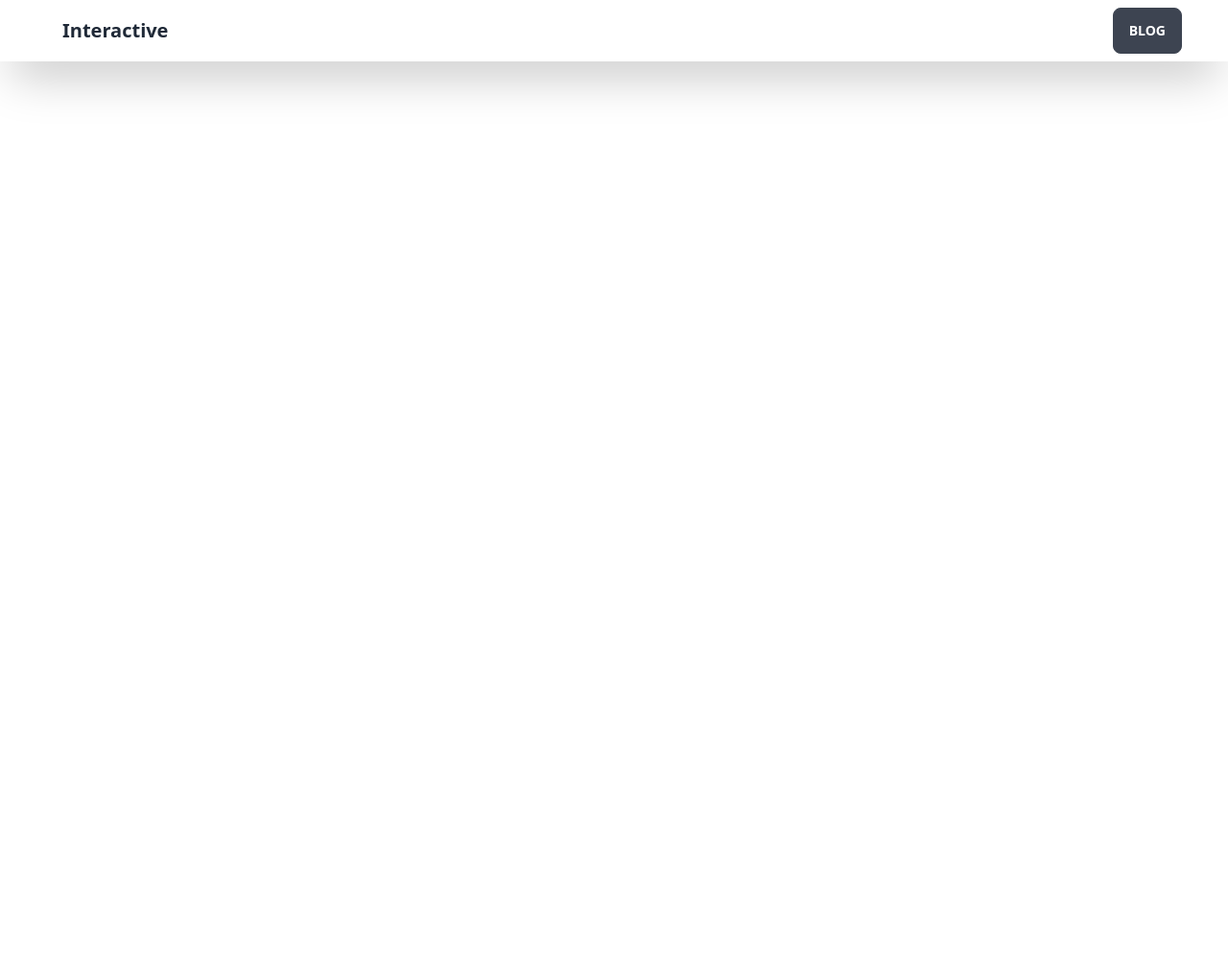
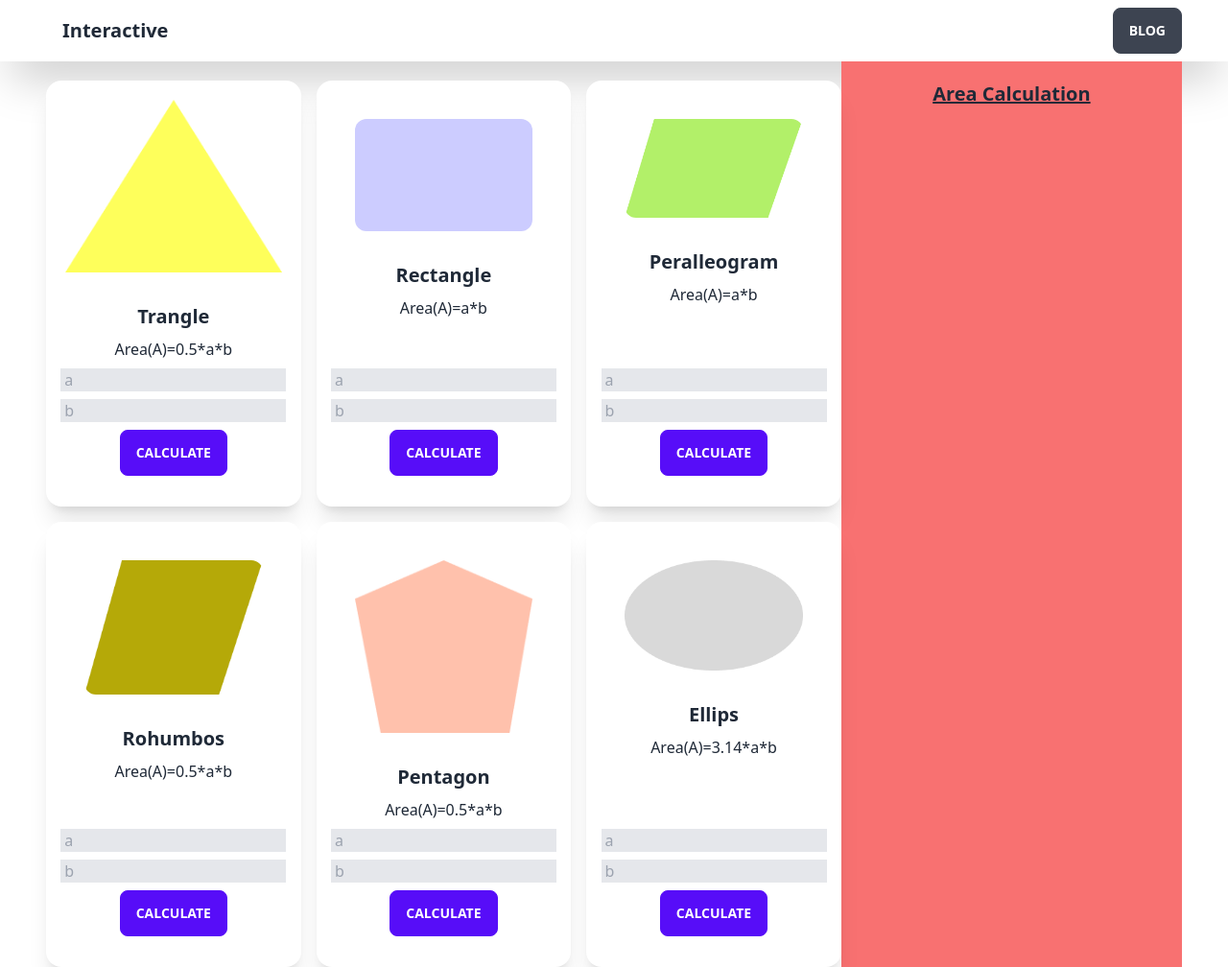
Before and after one commit to Mostafiz1257/genius-geometry, a plain HTML site: page index.html in a window 1280 px wide. Shown: the whole page at 96% size. Before the commit the page ends 800 px from the top, so only its background shows below. Drawn offline with nearby package versions, Linux system fonts and the light colour scheme.

Commit message:
added card section

```diff
--- a/index.html
+++ b/index.html
@@ -1,21 +1,26 @@
 <!DOCTYPE html>
 <html lang="en">
+
 <head>
   <meta charset="UTF-8">
   <meta http-equiv="X-UA-Compatible" content="IE=edge">
   <meta name="viewport" content="width=device-width, initial-scale=1.0">
 
-<link href="https://cdn.jsdelivr.net/npm/daisyui@2.50.1/dist/full.css" rel="stylesheet" type="text/css" />
-<script src="https://cdn.tailwindcss.com"></script>
+  <link href="https://cdn.jsdelivr.net/npm/daisyui@2.50.1/dist/full.css" rel="stylesheet" type="text/css" />
+  <script src="https://cdn.tailwindcss.com"></script>
   <title>Genius-Geometry</title>
 </head>
+
 <body>
   <header>
     <div class="navbar bg-base-100 shadow-2xl lg:px-12">
       <div class="navbar-start">
         <div class="dropdown">
           <label tabindex="0" class="btn btn-ghost lg:hidden">
-            <svg xmlns="http://www.w3.org/2000/svg" class="h-5 w-5" fill="none" viewBox="0 0 24 24" stroke="currentColor"><path stroke-linecap="round" stroke-linejoin="round" stroke-width="2" d="M4 6h16M4 12h8m-8 6h16" /></svg>
+            <svg xmlns="http://www.w3.org/2000/svg" class="h-5 w-5" fill="none" viewBox="0 0 24 24"
+              stroke="currentColor">
+              <path stroke-linecap="round" stroke-linejoin="round" stroke-width="2" d="M4 6h16M4 12h8m-8 6h16" />
+            </svg>
           </label>
           <ul tabindex="0" class="menu menu-compact dropdown-content mt-3 p-2 shadow bg-base-100 rounded-box w-52">
 
@@ -33,6 +38,99 @@
       </div>
     </div>
   </header>
+  <!-- card section  -->
+  <section class="lg:px-12 flex">
+    <div class="product-details mt-5 w-[70%]  grid lg:grid-cols-3 gap-4">
+      <div class="card w-full bg-base-100 shadow-xl ">
+        <figure class="px-5 pt-5">
+          <img class="" src="images/triangle.png" alt="Shoes" class="rounded-xl" />
+        </figure>
+        <div class="card-body items-center text-center">
+          <h2 class="card-title">Trangle</h2>
+          <p>Area(A)=0.5*a*b</p>
+         <input class="bg-gray-200 pl-1" type="email" name="" id="" placeholder="a">
+         <input class="bg-gray-200 pl-1" type="email" name="" id="" placeholder="b">
+          <div class="card-actions">
+            <button class="btn btn-primary">Calculate</button>
+          </div>
+        </div>
+      </div>
+      <div class="card w-full bg-base-100 shadow-xl">
+        <figure class="px-10 pt-10">
+          <img src="images/rectangle.png" alt="Shoes" class="rounded-xl" />
+        </figure>
+        <div class="card-body items-center text-center">
+          <h2 class="card-title">Rectangle</h2>
+          <p>Area(A)=a*b</p>
+         <input class="bg-gray-200 pl-1" type="email" name="" id="" placeholder="a">
+         <input class="bg-gray-200 pl-1" type="email" name="" id="" placeholder="b">
+          <div class="card-actions">
+            <button class="btn btn-primary">Calculate</button>
+          </div>
+        </div>
+      </div>
+      <div class="card w-full bg-base-100 shadow-xl">
+        <figure class="px-10 pt-10">
+          <img src="images/parallelogram.png" alt="Shoes" class="rounded-xl" />
+        </figure>
+        <div class="card-body items-center text-center">
+          <h2 class="card-title">Peralleogram</h2>
+          <p>Area(A)=a*b</p>
+         <input class="bg-gray-200 pl-1" type="email" name="" id="" placeholder="a">
+         <input class="bg-gray-200 pl-1" type="email" name="" id="" placeholder="b">
+          <div class="card-actions">
+            <button class="btn btn-primary">Calculate</button>
+          </div>
+        </div>
+      </div>
+      <div class="card w-full bg-base-100 shadow-xl">
+        <figure class="px-10 pt-10">
+          <img src="images/rhombus.png" alt="Shoes" class="rounded-xl" />
+        </figure>
+        <div class="card-body items-center text-center">
+          <h2 class="card-title">Rohumbos</h2>
+          <p>Area(A)=0.5*a*b</p>
+         <input class="bg-gray-200 pl-1" type="email" name="" id="" placeholder="a">
+         <input class="bg-gray-200 pl-1" type="email" name="" id="" placeholder="b">
+          <div class="card-actions">
+            <button class="btn btn-primary">Calculate</button>
+          </div>
+        </div>
+      </div>
+      <div class="card w-full bg-base-100 shadow-xl">
+        <figure class="px-10 pt-10">
+          <img src="images/pentagon.png" alt="Shoes" class="rounded-xl" />
+        </figure>
+        <div class="card-body items-center text-center">
+          <h2 class="card-title">Pentagon</h2>
+          <p>Area(A)=0.5*a*b</p>
+         <input class="bg-gray-200 pl-1" type="email" name="" id="" placeholder="a">
+         <input class="bg-gray-200 pl-1" type="email" name="" id="" placeholder="b">
+          <div class="card-actions">
+            <button class="btn btn-primary">Calculate</button>
+          </div>
+        </div>
+      </div>
+      <div class="card w-full bg-base-100 shadow-xl">
+        <figure class="px-10 pt-10">
+          <img src="images/ellipse.png" alt="Shoes" class="rounded-xl" />
+        </figure>
+        <div class="card-body items-center text-center">
+          <h2 class="card-title">Ellips</h2>
+          <p>Area(A)=3.14*a*b</p>
+         <input class="bg-gray-200 pl-1" type="email" name="" id="" placeholder="a">
+         <input class="bg-gray-200 pl-1" type="email" name="" id="" placeholder="b">
+          <div class="card-actions">
+            <button class="btn btn-primary">Calculate</button>
+          </div>
+        </div>
+      </div>
+    </div>
+    <div class="card-details w-[30%] mx-auto bg-red-400 ">
+<h1 class="text-xl text-center font-bold underline mt-5 ">Area Calculation</h1>
+    </div>
+  </section>
 
 </body>
+
 </html>
```
